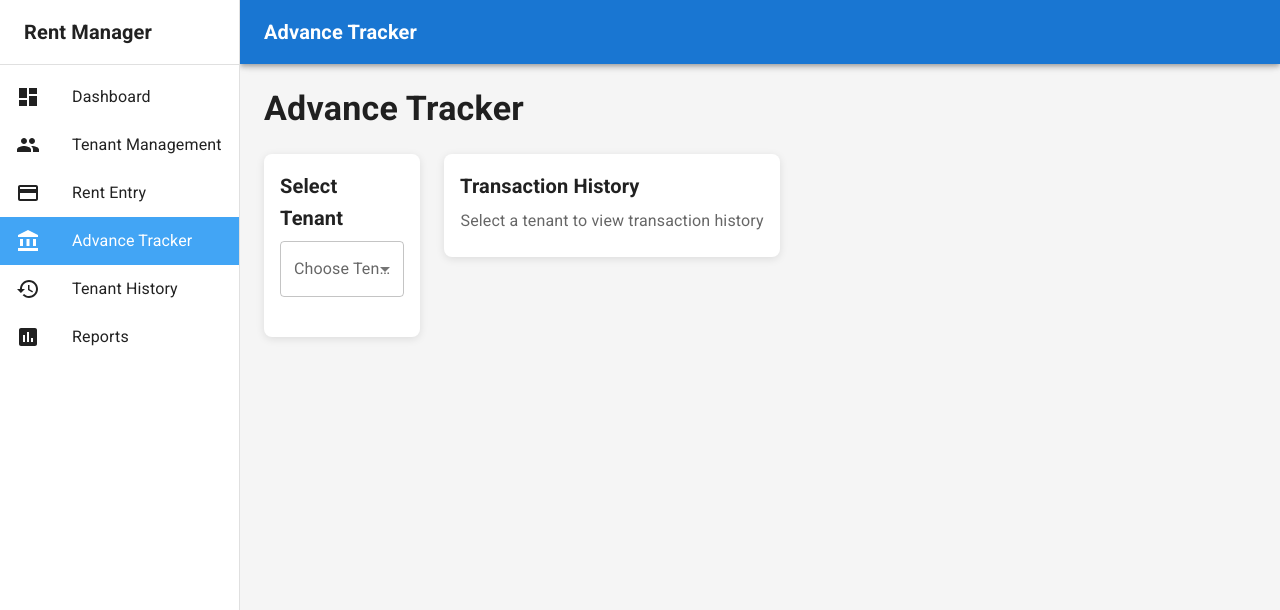
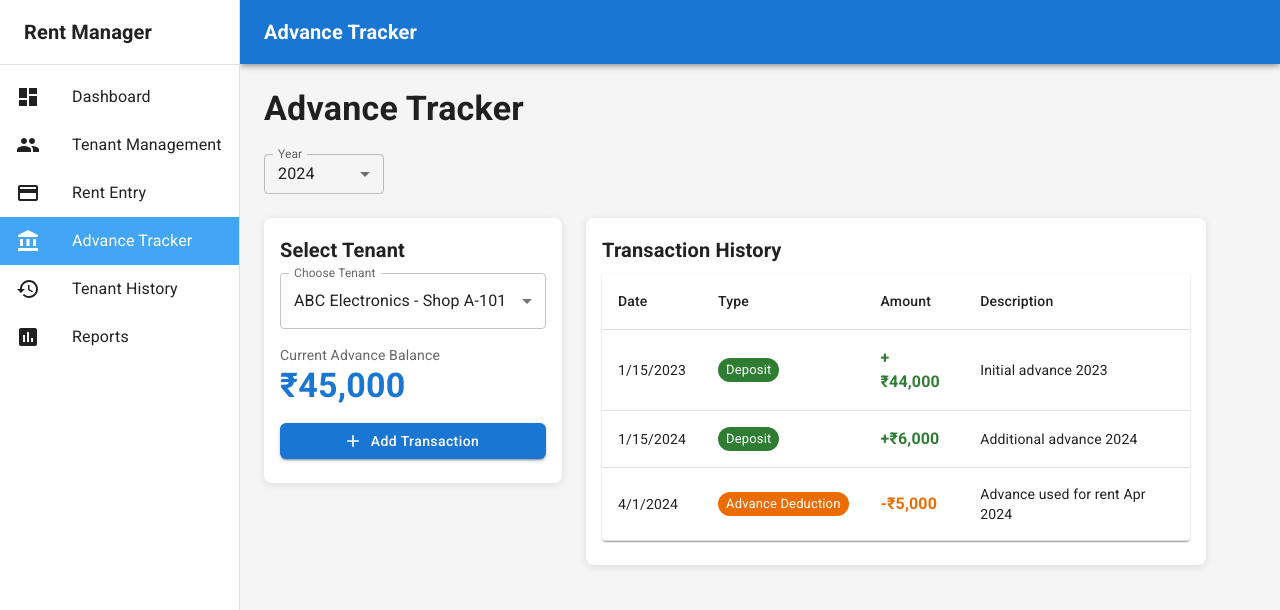
Before and after one commit to Akhlaquea01/rent-management, a React (Create React App) app: page /advance-tracker in a window 1280 px wide. Shown: the top 610 px of the page. Built offline with nearby package versions, Linux system fonts and the light colour scheme.

Commit message:
Enhance AdvanceTracker component to support year selection and default shop selection based on advance transactions.

```diff
--- a/src/pages/AdvanceTracker.tsx
+++ b/src/pages/AdvanceTracker.tsx
@@ -31,8 +31,12 @@ import toast from 'react-hot-toast';
 
 const AdvanceTracker: React.FC = () => {
   const { data } = useRentStore();
-  const currentYear = new Date().getFullYear().toString();
-  const shops = data.years[currentYear]?.shops || {};
+  const years = Object.keys(data.years).sort().reverse();
+  const defaultYear = years.includes(new Date().getFullYear().toString())
+    ? new Date().getFullYear().toString()
+    : years[0];
+  const [selectedYear, setSelectedYear] = useState<string>(defaultYear);
+  const shops = data.years[selectedYear]?.shops || {};
   const [selectedShop, setSelectedShop] = useState('');
   const [openDialog, setOpenDialog] = useState(false);
   const [formData, setFormData] = useState({
@@ -50,10 +54,34 @@ const AdvanceTracker: React.FC = () => {
       name: shop.tenant.name,
     }));
 
+  // Build all tenants list from shops
+  const allShops = Object.entries(shops)
+    .map(([shopNumber, shop]: [string, any]) => ({
+      shopNumber,
+      name: shop.tenant.name,
+    }));
+
+  // Build shops with advance transactions
+  const shopsWithAdvance = Object.entries(shops)
+    .filter(([shopNumber, _]: [string, any]) => Array.isArray(data.advanceTransactions[shopNumber]) && data.advanceTransactions[shopNumber].length > 0)
+    .map(([shopNumber, shop]: [string, any]) => ({
+      shopNumber,
+      name: shop.tenant.name,
+    }));
+
   // Get transactions for selected shop
   const transactions = selectedShop ? (data.advanceTransactions[selectedShop] as any[] || []) : [];
   // Compute current balance
   const currentBalance = transactions.reduce((acc: number, t: any) => t.type === 'Deposit' ? acc + t.amount : acc - t.amount, 0);
+
+  // When shopsWithAdvance or selectedYear changes, select the first tenant by default
+  React.useEffect(() => {
+    if (shopsWithAdvance.length > 0) {
+      setSelectedShop(shopsWithAdvance[0].shopNumber);
+    } else {
+      setSelectedShop('');
+    }
+  }, [selectedYear, shopsWithAdvance.length]);
 
   const handleSubmit = () => {
     if (!selectedShop || formData.amount <= 0 || !formData.description) {
@@ -102,6 +130,20 @@ const AdvanceTracker: React.FC = () => {
       <Typography variant="h4" gutterBottom sx={{ mb: 3 }}>
         Advance Tracker
       </Typography>
+      <Box sx={{ display: 'flex', alignItems: 'center', gap: 2, mb: 3 }}>
+        <FormControl size="small" sx={{ minWidth: 120 }}>
+          <InputLabel>Year</InputLabel>
+          <Select
+            value={selectedYear}
+            label="Year"
+            onChange={(e) => setSelectedYear(e.target.value)}
+          >
+            {years.map((year) => (
+              <MenuItem key={year} value={year}>{year}</MenuItem>
+            ))}
+          </Select>
+        </FormControl>
+      </Box>
       <Grid container spacing={3}>
         <Grid item xs={12} md={4}>
           <Card>
@@ -116,7 +158,7 @@ const AdvanceTracker: React.FC = () => {
                   label="Choose Tenant"
                   onChange={(e) => setSelectedShop(e.target.value)}
                 >
-                  {activeShops.map((shop) => (
+                  {shopsWithAdvance.map((shop) => (
                     <MenuItem key={shop.shopNumber} value={shop.shopNumber}>
                       {shop.name} - Shop {shop.shopNumber}
                     </MenuItem>
```
